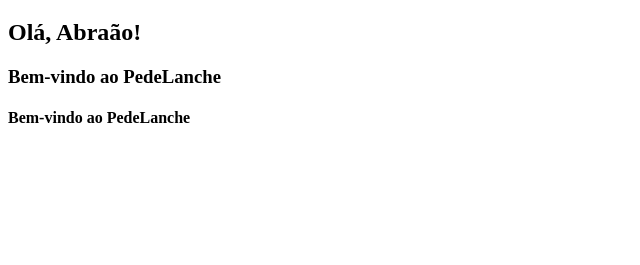
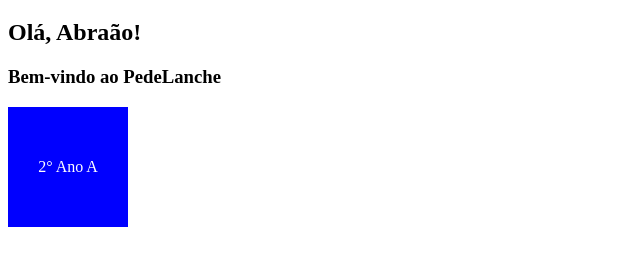
Before and after one commit to eliaspitanga1-stack/PedeLanche, a plain HTML site: page início.html in a window 1280 px wide. Shown: the part 61-326 px from the top of the page, without its empty margins (0-640 px from the left). Drawn offline with Linux system fonts and the light colour scheme.

Commit message:
adicionei códigos para o início

```diff
--- a/início.html
+++ b/início.html
@@ -10,8 +10,10 @@
     <h1>PedeLanche</h1>
     <h2>Olá, Abraão!</h2>
     <h3>Bem-vindo ao PedeLanche</h3>
-    <h4>Bem-vindo ao PedeLanche</h4>
-    <div class="quadrado"></div>
+    <div class="quadrado">
+        2° Ano A
+    </div>
+
 
 </body>
 </html>
--- a/style2.css
+++ b/style2.css
@@ -1,5 +1,15 @@
 .quadrado{
-    width=100px;
-    height=100px;
+    width:100px;
+    height:100px;
     background-color: blue;
+    color: white;
+
+
+display: flex;
+align-items: center;
+justify-content: center;
+
+text-align:center;
+padding:10px;
+box-sizing; border-box;
 }
```
